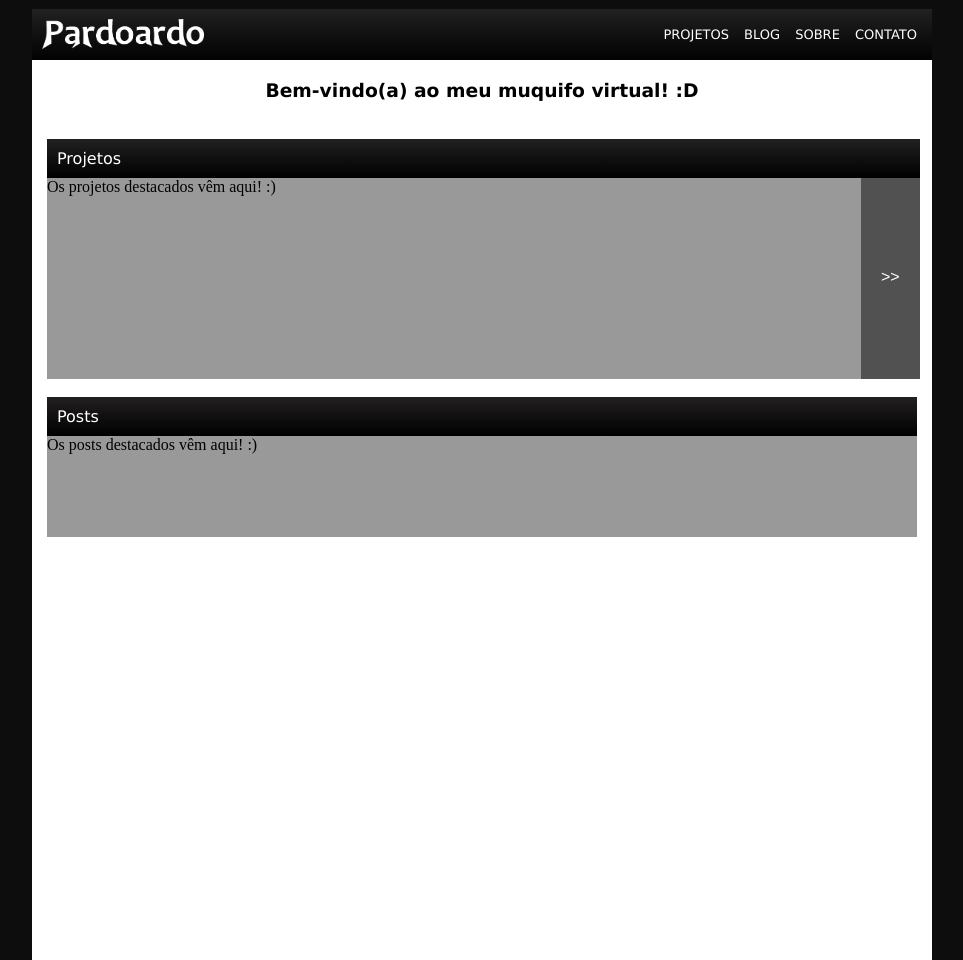
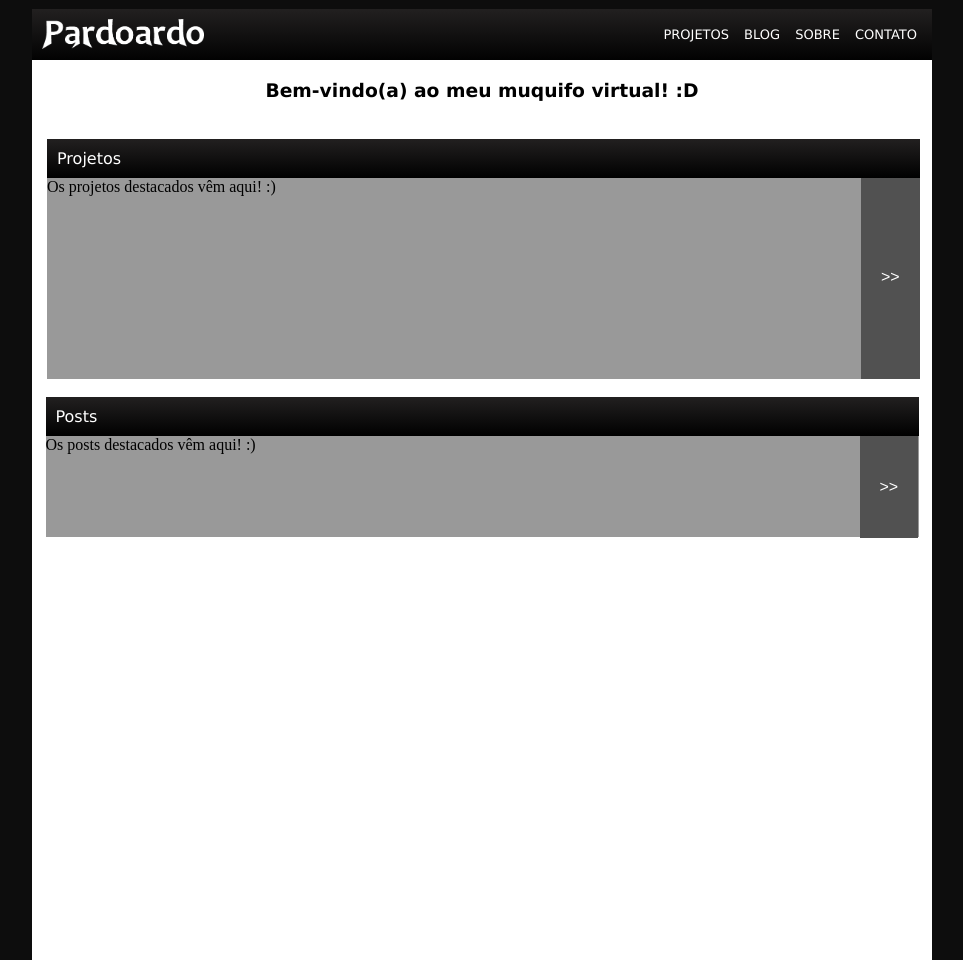
Before and after one commit to Pardoardo/Eduardo-s-Website, a Node server app: page / in a window 1280 px wide. Shown: the whole page, without its empty margins (158-1121 px from the left). Run offline with Node 20, Linux system fonts and the light colour scheme.

Commit message:
Esqueci de adicionar o botão na caixa de posts

```diff
--- a/public/css/styles.css
+++ b/public/css/styles.css
@@ -108,7 +108,7 @@ html, body{
     margin-left: auto;
     margin-right: auto;
     height: 140px;
-    width: 870px;
+    width: 873px;
     background-color: rgb(153, 153, 153);
 }
 
--- a/server/pages/index.ejs
+++ b/server/pages/index.ejs
@@ -19,7 +19,7 @@
 
             <div class="projects-section">
                 <header>Projetos</header>
-                <a style="height: 21px;" href="" class="section-next-button">
+                <a style="height: 21px;" href="/projetos" class="section-next-button">
                     >>
                 </a>
                 Os projetos destacados vêm aqui! :)
@@ -27,6 +27,9 @@
 
             <div style="margin-top: 2%;" class="posts-section">
                 <header>Posts</header>
+                <a class="section-next-button" style="padding: 41.82px 20px;" href="/posts">
+                    >>
+                </a>
                 Os posts destacados vêm aqui! :)
             </div>
         </div>
```
